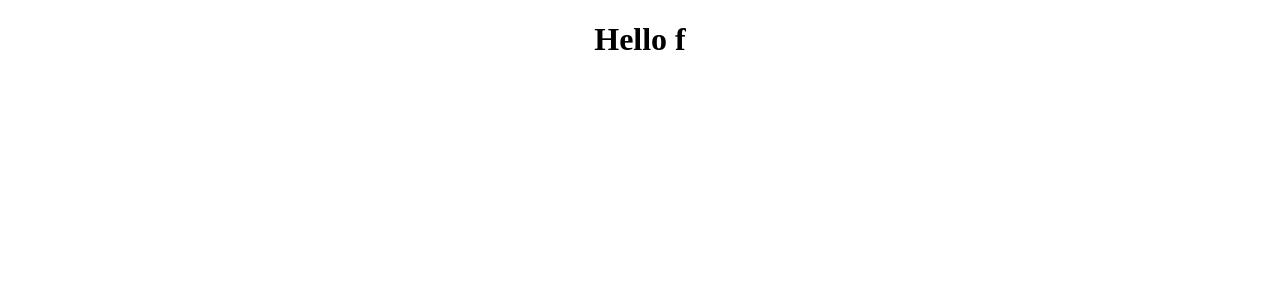
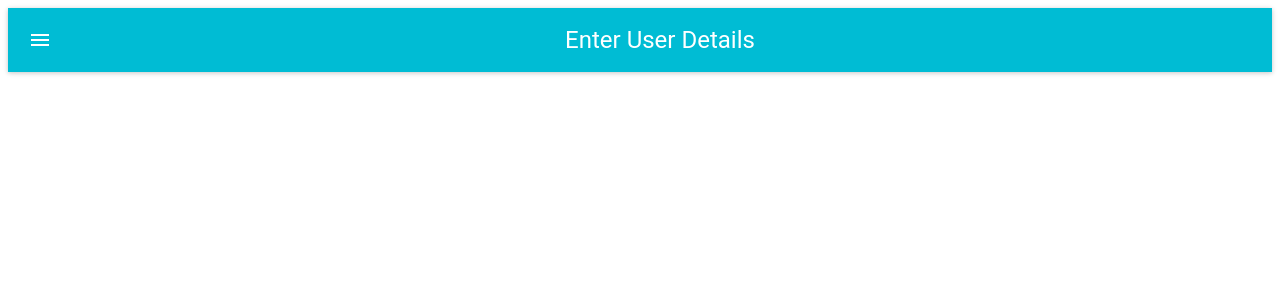
Before and after one commit to nobuyuki-tono/react-materialui-form, a React (Create React App) app: page / in a window 1280 px wide. Shown: the top 300 px of the page. Built offline with nearby package versions, Linux system fonts and the light colour scheme.

Commit message:
Added AppBar

```diff
--- a/src/components/FormUserDetails.jsx
+++ b/src/components/FormUserDetails.jsx
@@ -11,10 +11,13 @@ class FormUserDetails extends Component {
   };
 
   render() {
+    const { values } = this.props;
     return (
-      <div>
-        <h1>Hello f</h1>
-      </div>
+      <MuiThemeProvider>
+        <>
+          <AppBar title="Enter User Details" />
+        </>
+      </MuiThemeProvider>
     );
   }
 }
```
